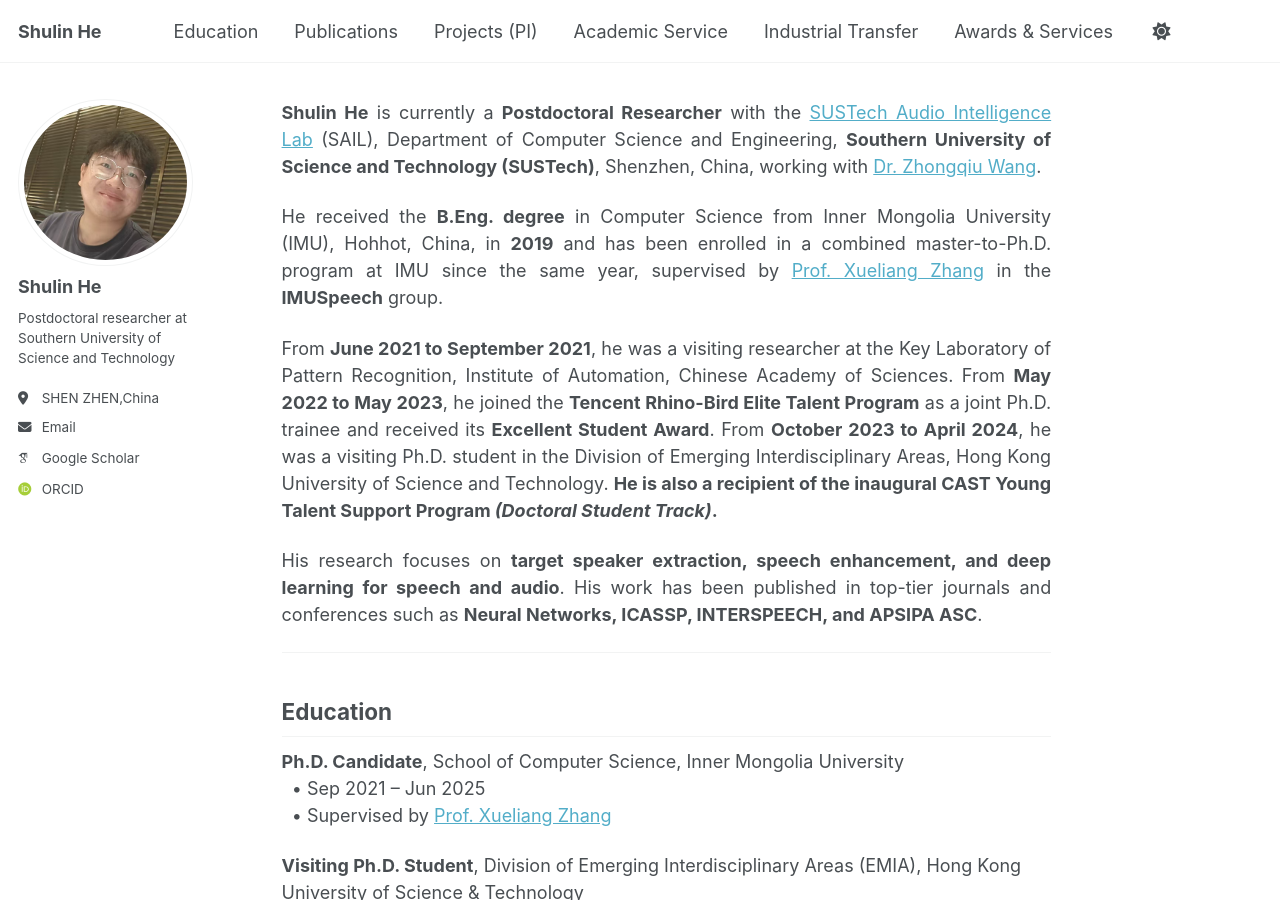
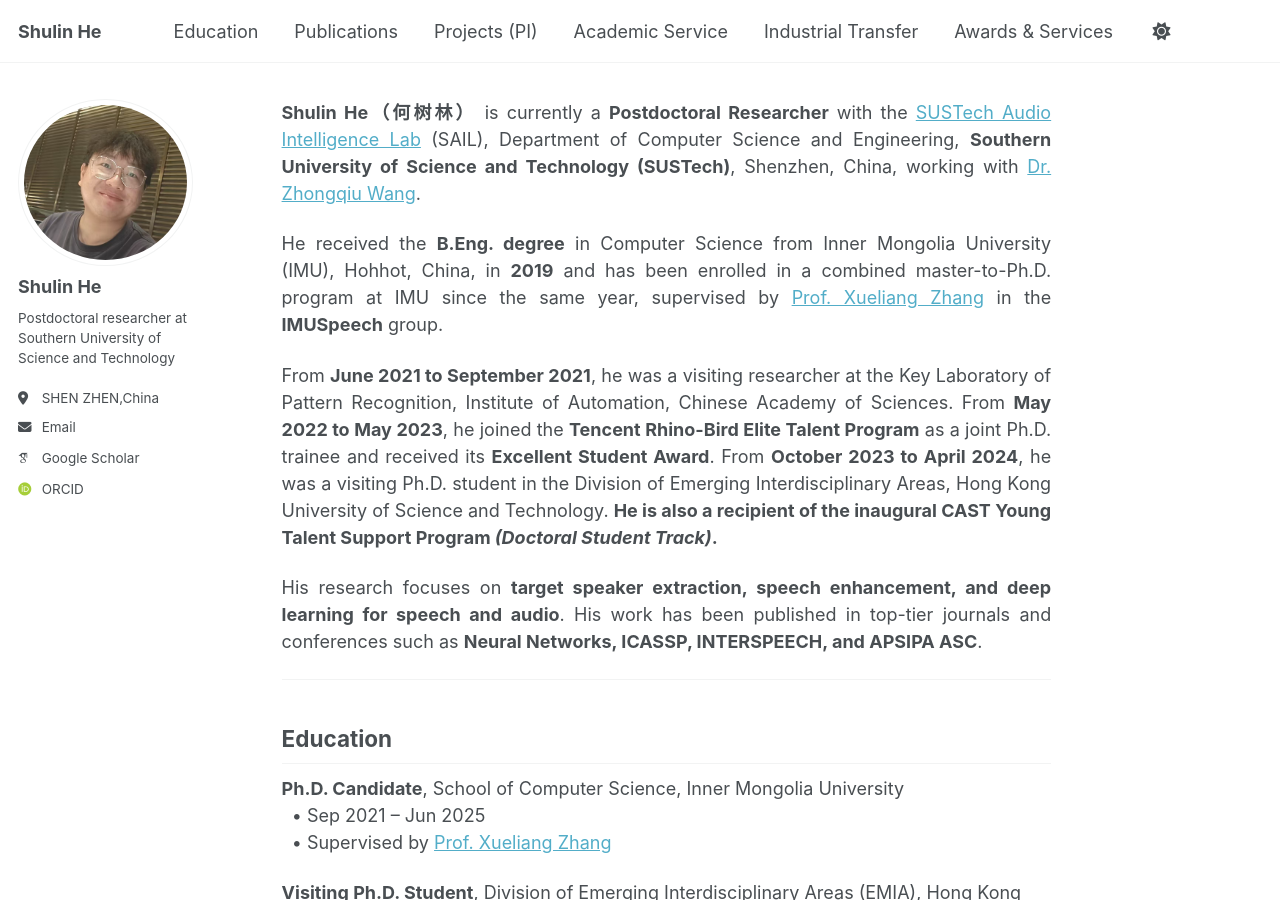
Before and after one commit to heshulin/heshulin.github.io, a Jekyll site: the page built from _pages/about.md, in a window 1280 px wide and 900 px high. Built offline with Jekyll 4.4.1, drawn with Linux system fonts in a browser that asks for light colours; some web fonts are replaced; a script that is not in the unit is left out.

Commit message:
修改个人简介，加上名字中文

```diff
--- a/_pages/about.md
+++ b/_pages/about.md
@@ -7,7 +7,7 @@ redirect_from:
 ---
 
 <div style="text-align:justify;text-justify:inter-word;" markdown="1">
-**Shulin He** is currently a **Postdoctoral Researcher** with the [SUSTech Audio Intelligence Lab](https://sustechailab.github.io/) (SAIL), Department of Computer Science and Engineering, **Southern University of Science and Technology (SUSTech)**, Shenzhen, China, working with [Dr. Zhongqiu Wang](https://zqwang7.github.io/).
+**Shulin He（何树林）** is currently a **Postdoctoral Researcher** with the [SUSTech Audio Intelligence Lab](https://sustechailab.github.io/) (SAIL), Department of Computer Science and Engineering, **Southern University of Science and Technology (SUSTech)**, Shenzhen, China, working with [Dr. Zhongqiu Wang](https://zqwang7.github.io/).
 
 He received the **B.Eng. degree** in Computer Science from Inner Mongolia University (IMU), Hohhot, China, in **2019** and has been enrolled in a combined master-to-Ph.D. program at IMU since the same year, supervised by [Prof. Xueliang Zhang](https://ccs.imu.edu.cn/info/1020/1849.htm) in the **IMUSpeech** group.
 
```
